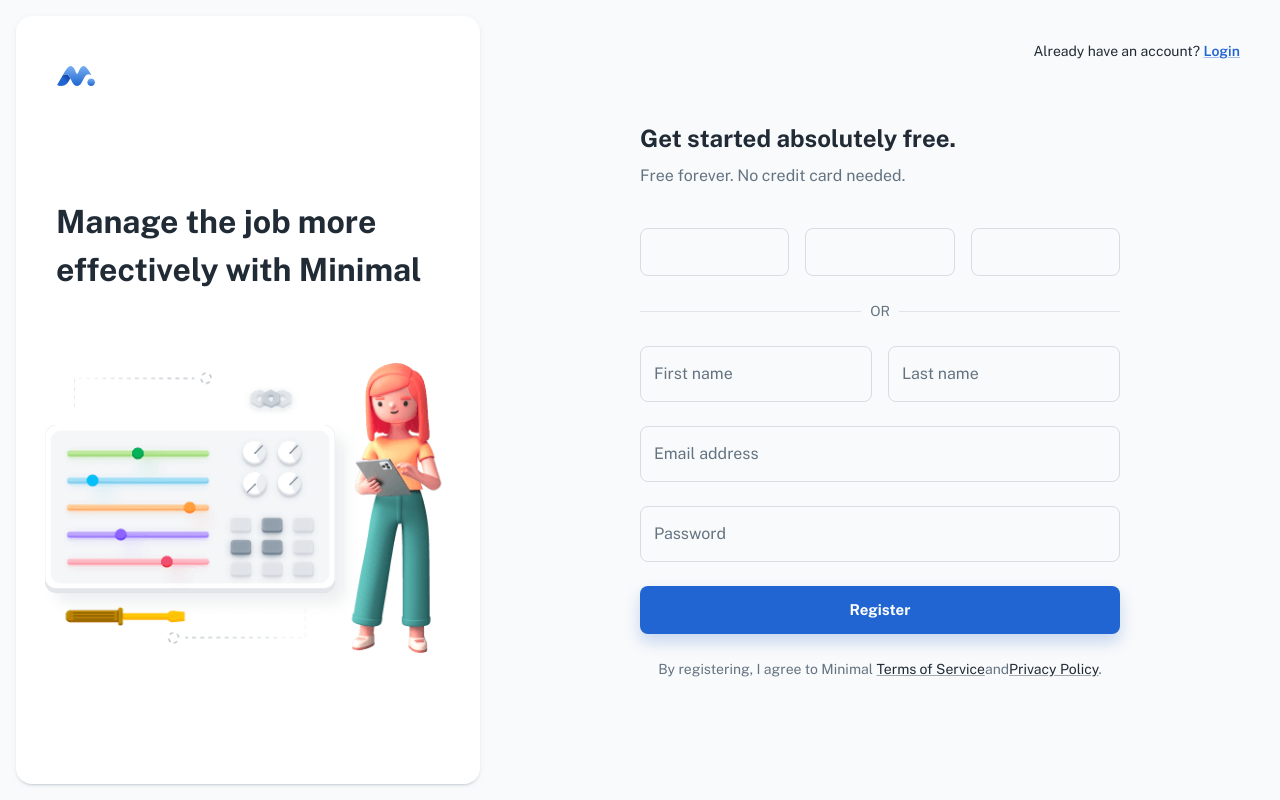
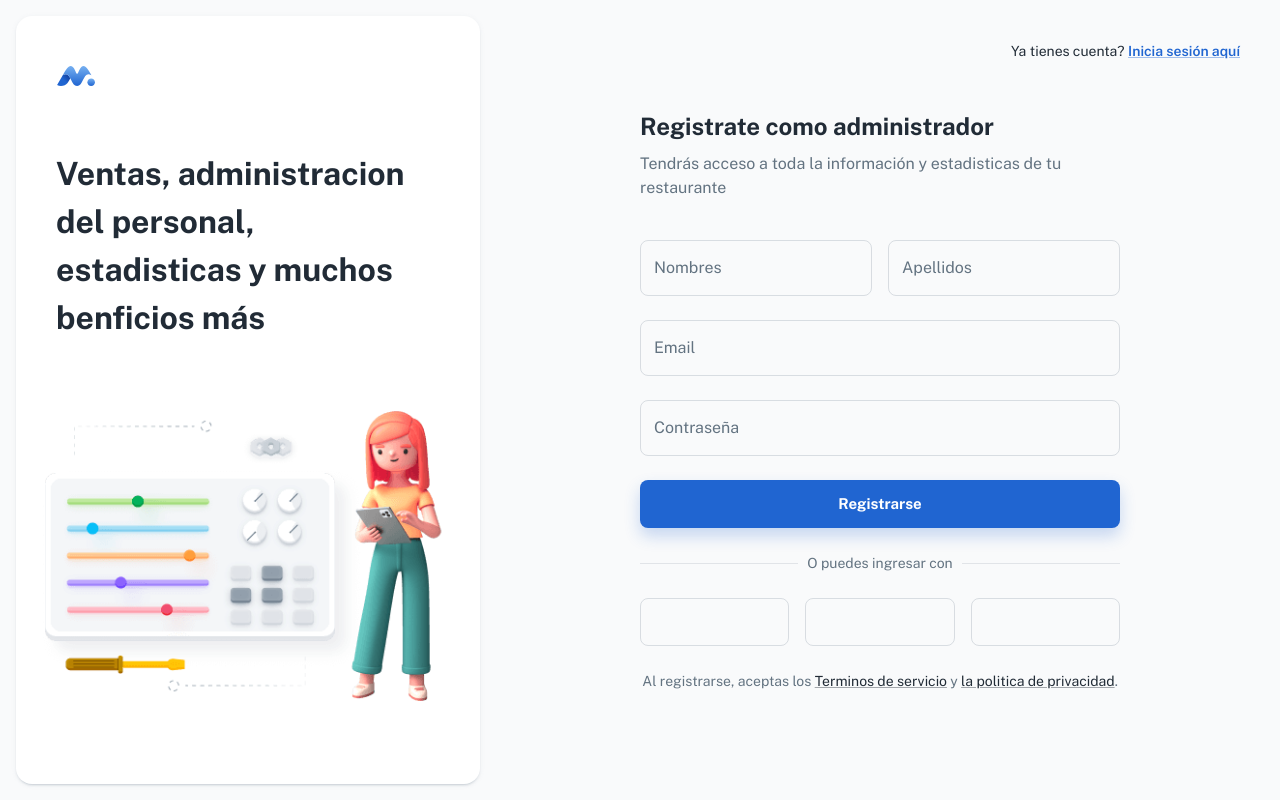
Before and after one commit to academia-geek/demo-day-projects-deliveryFood, a React (Create React App) app in the folder delivery-food-frontend/delivery-admin/: page /register in a window 1280 px wide. Built offline with nearby package versions, Linux system fonts and the light colour scheme; some icons are missing; a web font is replaced by a local one.

Commit message:
estableciendo idioma admin

```diff
--- a/delivery-food-frontend/delivery-admin/src/pages/DashboardApp.js
+++ b/delivery-food-frontend/delivery-admin/src/pages/DashboardApp.jsx
@@ -27,7 +27,7 @@ export default function DashboardApp() {
     <Page title="Dashboard">
       <Container maxWidth="xl">
         <Typography variant="h4" sx={{ mb: 5 }}>
-          Hi, Welcome back
+          Hola, bienvenido de nuevo
         </Typography>
 
         <Grid container spacing={3}>
@@ -49,7 +49,7 @@ export default function DashboardApp() {
 
           <Grid item xs={12} md={6} lg={8}>
             <AppWebsiteVisits
-              title="Website Visits"
+              title="Ventas por Categoria"
               subheader="(+43%) than last year"
               chartLabels={[
                 '01/01/2003',
@@ -66,19 +66,19 @@ export default function DashboardApp() {
               ]}
               chartData={[
                 {
-                  name: 'Team A',
+                  name: 'Comidas Rapidas',
                   type: 'column',
                   fill: 'solid',
                   data: [23, 11, 22, 27, 13, 22, 37, 21, 44, 22, 30],
                 },
                 {
-                  name: 'Team B',
+                  name: 'Mercado',
                   type: 'area',
                   fill: 'gradient',
                   data: [44, 55, 41, 67, 22, 43, 21, 41, 56, 27, 43],
                 },
                 {
-                  name: 'Team C',
+                  name: 'Bebidas',
                   type: 'line',
                   fill: 'solid',
                   data: [30, 25, 36, 30, 45, 35, 64, 52, 59, 36, 39],
@@ -108,7 +108,7 @@ export default function DashboardApp() {
           <Grid item xs={12} md={6} lg={8}>
             <AppConversionRates
               title="Conversion Rates"
-              subheader="(+43%) than last year"
+              subheader="(+43%) than last ye"
               chartData={[
                 { label: 'Italy', value: 400 },
                 { label: 'Japan', value: 430 },
--- a/delivery-food-frontend/delivery-admin/src/pages/Login.js
+++ b/delivery-food-frontend/delivery-admin/src/pages/Login.js
@@ -69,9 +69,9 @@ export default function Login() {
 
           {smUp && (
             <Typography variant="body2" sx={{ mt: { md: -2 } }}>
-              Don’t have an account? {''}
+              ¿No tienes una cuenta? {''}
               <Link variant="subtitle2" component={RouterLink} to="/register">
-                Get started
+                Registrate aquí
               </Link>
             </Typography>
           )}
--- a/delivery-food-frontend/delivery-admin/src/pages/Register.js
+++ b/delivery-food-frontend/delivery-admin/src/pages/Register.js
@@ -68,9 +68,9 @@ export default function Register() {
           <Logo />
           {smUp && (
             <Typography variant="body2" sx={{ mt: { md: -2 } }}>
-              Already have an account? {''}
+              Ya tienes cuenta? {''}
               <Link variant="subtitle2" component={RouterLink} to="/login">
-                Login
+                Inicia sesión aquí
               </Link>
             </Typography>
           )}
@@ -79,7 +79,7 @@ export default function Register() {
         {mdUp && (
           <SectionStyle>
             <Typography variant="h3" sx={{ px: 5, mt: 10, mb: 5 }}>
-              Manage the job more effectively with Minimal
+              Ventas, administracion del personal, estadisticas y muchos benficios más
             </Typography>
             <img alt="register" src="/static/illustrations/illustration_register.png" />
           </SectionStyle>
@@ -88,23 +88,23 @@ export default function Register() {
         <Container>
           <ContentStyle>
             <Typography variant="h4" gutterBottom>
-              Get started absolutely free.
+              Registrate como administrador
             </Typography>
 
-            <Typography sx={{ color: 'text.secondary', mb: 5 }}>Free forever. No credit card needed.</Typography>
+            <Typography sx={{ color: 'text.secondary', mb: 5 }}>Tendrás acceso a toda la información y estadisticas de tu restaurante</Typography>
+
+            <RegisterForm />
 
             <AuthSocial />
 
-            <RegisterForm />
-
             <Typography variant="body2" align="center" sx={{ color: 'text.secondary', mt: 3 }}>
-              By registering, I agree to Minimal&nbsp;
+              Al registrarse, aceptas los&nbsp;
               <Link underline="always" color="text.primary" href="#">
-                Terms of Service
+                Terminos de servicio
               </Link>
-              {''}and{''}
+              {' '}y{' '}
               <Link underline="always" color="text.primary" href="#">
-                Privacy Policy
+                la politica de privacidad
               </Link>
               .
             </Typography>
@@ -113,7 +113,7 @@ export default function Register() {
               <Typography variant="body2" sx={{ mt: 3, textAlign: 'center' }}>
                 Already have an account?{' '}
                 <Link variant="subtitle2" to="/login" component={RouterLink}>
-                  Login
+                  Inicia sesión
                 </Link>
               </Typography>
             )}
--- a/delivery-food-frontend/delivery-admin/src/pages/User.js
+++ b/delivery-food-frontend/delivery-admin/src/pages/User.js
@@ -31,11 +31,11 @@ import USERLIST from '../_mock/user';
 // ----------------------------------------------------------------------
 
 const TABLE_HEAD = [
-  { id: 'name', label: 'Name', alignRight: false },
+  { id: 'name', label: 'Nombre', alignRight: false },
   { id: 'company', label: 'Company', alignRight: false },
-  { id: 'role', label: 'Role', alignRight: false },
+  { id: 'role', label: 'Labor', alignRight: false },
   { id: 'isVerified', label: 'Verified', alignRight: false },
-  { id: 'status', label: 'Status', alignRight: false },
+  { id: 'status', label: 'Estado', alignRight: false },
   { id: '' },
 ];
 
@@ -137,10 +137,10 @@ export default function User() {
       <Container>
         <Stack direction="row" alignItems="center" justifyContent="space-between" mb={5}>
           <Typography variant="h4" gutterBottom>
-            User
+            Usuarios Registrados
           </Typography>
           <Button variant="contained" component={RouterLink} to="#" startIcon={<Iconify icon="eva:plus-fill" />}>
-            New User
+            Nuevo Usuario
           </Button>
         </Stack>
 
--- a/delivery-food-frontend/delivery-admin/src/sections/auth/AuthSocial.js
+++ b/delivery-food-frontend/delivery-admin/src/sections/auth/AuthSocial.js
@@ -21,12 +21,6 @@ export default function AuthSocial() {
           <Iconify icon="eva:twitter-fill" color="#1C9CEA" width={22} height={22} />
         </Button>
       </Stack>
-
-      <Divider sx={{ my: 3 }}>
-        <Typography variant="body2" sx={{ color: 'text.secondary' }}>
-          OR
-        </Typography>
-      </Divider>
     </>
   );
 }
--- a/delivery-food-frontend/delivery-admin/src/sections/auth/login/LoginForm.js
+++ b/delivery-food-frontend/delivery-admin/src/sections/auth/login/LoginForm.js
@@ -16,8 +16,8 @@ export default function LoginForm() {
   const [showPassword, setShowPassword] = useState(false);
 
   const LoginSchema = Yup.object().shape({
-    email: Yup.string().email('Email must be a valid email address').required('Email is required'),
-    password: Yup.string().required('Password is required'),
+    email: Yup.string().email('El correo electrónico debe ser una dirección de correo electrónico válida').required('El email es obligatorio'),
+    password: Yup.string().required('Contraseña es obligatoria'),
   });
 
   const formik = useFormik({
@@ -46,7 +46,7 @@ export default function LoginForm() {
             fullWidth
             autoComplete="username"
             type="email"
-            label="Email address"
+            label="Email"
             {...getFieldProps('email')}
             error={Boolean(touched.email && errors.email)}
             helperText={touched.email && errors.email}
@@ -56,7 +56,7 @@ export default function LoginForm() {
             fullWidth
             autoComplete="current-password"
             type={showPassword ? 'text' : 'password'}
-            label="Password"
+            label="Contraseña"
             {...getFieldProps('password')}
             InputProps={{
               endAdornment: (
@@ -79,12 +79,12 @@ export default function LoginForm() {
           />
 
           <Link component={RouterLink} variant="subtitle2" to="#" underline="hover">
-            Forgot password?
+          ¿Se te olvidó tu contraseña?
           </Link>
         </Stack>
 
         <LoadingButton fullWidth size="large" type="submit" variant="contained" loading={isSubmitting}>
-          Login
+          Iniciar Sesión
         </LoadingButton>
       </Form>
     </FormikProvider>
--- a/delivery-food-frontend/delivery-admin/src/sections/auth/register/RegisterForm.js
+++ b/delivery-food-frontend/delivery-admin/src/sections/auth/register/RegisterForm.js
@@ -3,7 +3,7 @@ import { useState } from 'react';
 import { useFormik, Form, FormikProvider } from 'formik';
 import { useNavigate } from 'react-router-dom';
 // material
-import { Stack, TextField, IconButton, InputAdornment } from '@mui/material';
+import { Stack, TextField, IconButton, InputAdornment, Divider, Typography } from '@mui/material';
 import { LoadingButton } from '@mui/lab';
 // component
 import Iconify from '../../../components/Iconify';
@@ -38,13 +38,14 @@ export default function RegisterForm() {
   const { errors, touched, handleSubmit, isSubmitting, getFieldProps } = formik;
 
   return (
+    <div>
       <FormikProvider value={formik}>
         <Form autoComplete="off" noValidate onSubmit={handleSubmit}>
           <Stack spacing={3}>
             <Stack direction={{ xs: 'column', sm: 'row' }} spacing={2}>
               <TextField
                 fullWidth
-              label="First name"
+                label="Nombres"
                 {...getFieldProps('firstName')}
                 error={Boolean(touched.firstName && errors.firstName)}
                 helperText={touched.firstName && errors.firstName}
@@ -52,7 +53,7 @@ export default function RegisterForm() {
 
               <TextField
                 fullWidth
-              label="Last name"
+                label="Apellidos"
                 {...getFieldProps('lastName')}
                 error={Boolean(touched.lastName && errors.lastName)}
                 helperText={touched.lastName && errors.lastName}
@@ -63,7 +64,7 @@ export default function RegisterForm() {
               fullWidth
               autoComplete="username"
               type="email"
-            label="Email address"
+              label="Email"
               {...getFieldProps('email')}
               error={Boolean(touched.email && errors.email)}
               helperText={touched.email && errors.email}
@@ -73,7 +74,7 @@ export default function RegisterForm() {
               fullWidth
               autoComplete="current-password"
               type={showPassword ? 'text' : 'password'}
-            label="Password"
+              label="Contraseña"
               {...getFieldProps('password')}
               InputProps={{
                 endAdornment: (
@@ -89,10 +90,16 @@ export default function RegisterForm() {
               />
 
             <LoadingButton fullWidth size="large" type="submit" variant="contained" loading={isSubmitting}>
-            Register
+              Registrarse
             </LoadingButton>
           </Stack>
         </Form>
       </FormikProvider>
+      <Divider sx={{ my: 3 }}>
+        <Typography variant="body2" sx={{ color: 'text.secondary' }}>
+          O puedes ingresar con
+        </Typography>
+      </Divider>
+    </div>
   );
 }
```
Also changed, not shown: 2 other files (tests, documents, lock files or other folders). Lines whose indentation alone changed are shown as unchanged.
